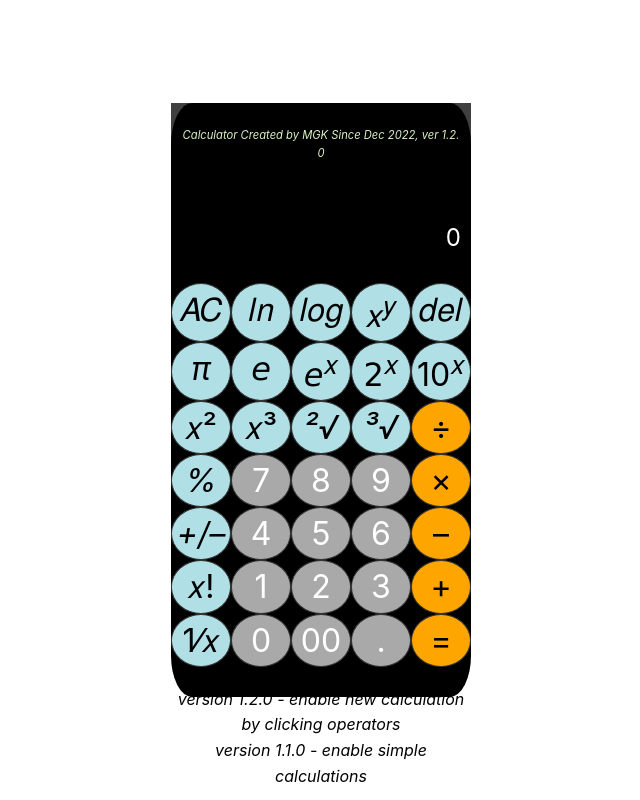
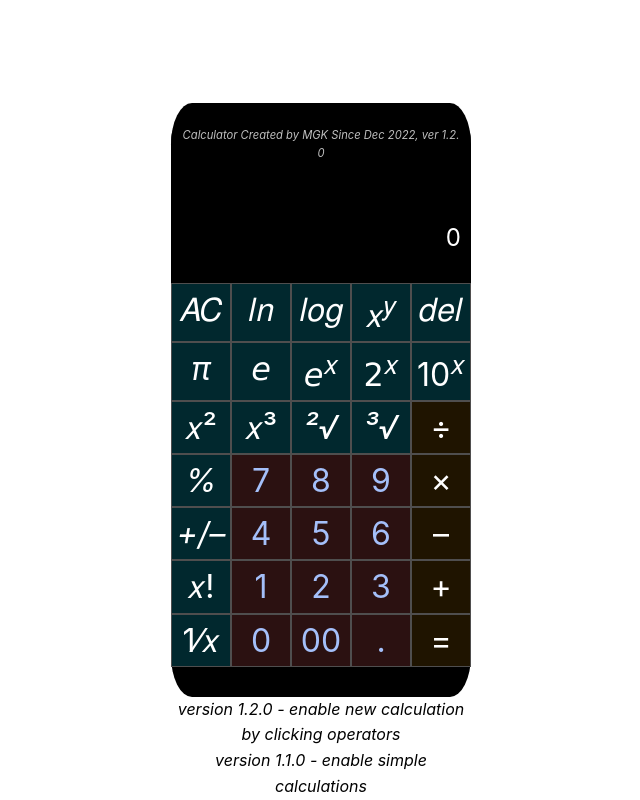
Before and after one commit to mkim245/vue-calculator, a Vue app: page / in a window 1280 px wide. Shown: the whole page, without its empty margins (169-809 px from the left). Built offline with nearby package versions, Linux system fonts and the light colour scheme.

Commit message:
fix error, 3 should not be 30. when click dot

```diff
--- a/src/components/Calculator.vue
+++ b/src/components/Calculator.vue
@@ -23,7 +23,7 @@ export default {
         : !this.sign();
     },
     percent() {
-      this.current = this.current.charAt(0) !== '' && !(this.current.charAt(0) === '-' && this.current.charAt(1) === '') && !this.current.includes('+') && this.current.charAt(this.current.length-1) !=='-' && !this.current.includes('÷') && !this.current.includes('x') && !this.current.includes('^')
+      this.current = this.current.charAt(0) !== '' && !(this.current.charAt(0) === '-' && this.current.charAt(1) === '') && !this.current.includes('+') && this.current.charAt(this.current.length - 1) !== '-' && !this.current.includes('÷') && !this.current.includes('x') && !this.current.includes('^')
         ? `${Math.round(10000000000 * (parseFloat(parseFloat(this.current) / 100))) / 10000000000}`
         : `${this.current}`;
       this.newcal = true;
@@ -46,8 +46,10 @@ export default {
     },
     dot() {
       if (this.current.indexOf('.') === -1 && !(this.current.charAt(0) === '-' && this.current.charAt(1) === '')) {
-        this.append(this.current === '' || this.current.includes('+') || this.current.charAt(this.current.length-1) !=='-' || this.current.includes('÷') || this.current.includes('x') || this.current.includes('^') || this.newcal === true
-          ? '0.'
+        this.append(this.current === '' || this.current.includes('+') || this.current.charAt(this.current.length - 1) !== '-' || this.current.includes('÷') || this.current.includes('x') || this.current.includes('^') || this.newcal === true
+          ? this.current.charAt(0) !== "0" //prevent adding zero when click dot i.e. 3. -> 30.
+            ? '.'
+            : '0.'
           : '.');
       }
     },
@@ -68,61 +70,61 @@ export default {
       this.operatorClicked = true;
     },
     logarithm() {
-      this.current = this.current.charAt(0) !== '' && !(this.current.charAt(0) === '-' && this.current.charAt(1) === '') && !this.current.includes('+') && this.current.charAt(this.current.length-1) !=='-' && !this.current.includes('÷') && !this.current.includes('x') && !this.current.includes('^')
+      this.current = this.current.charAt(0) !== '' && !(this.current.charAt(0) === '-' && this.current.charAt(1) === '') && !this.current.includes('+') && this.current.charAt(this.current.length - 1) !== '-' && !this.current.includes('÷') && !this.current.includes('x') && !this.current.includes('^')
         ? `${Math.round(10000000000 * Math.log(parseFloat(this.current))) / 10000000000}`
         : `${this.current}`;
       this.newcal = true;
     },
     logarithm10() {
-      this.current = this.current.charAt(0) !== '' && !(this.current.charAt(0) === '-' && this.current.charAt(1) === '') && !this.current.includes('+') && this.current.charAt(this.current.length-1) !=='-' && !this.current.includes('÷') && !this.current.includes('x') && !this.current.includes('^')
+      this.current = this.current.charAt(0) !== '' && !(this.current.charAt(0) === '-' && this.current.charAt(1) === '') && !this.current.includes('+') && this.current.charAt(this.current.length - 1) !== '-' && !this.current.includes('÷') && !this.current.includes('x') && !this.current.includes('^')
         ? `${Math.round(10000000000 * Math.log10(parseFloat(this.current))) / 10000000000}`
         : `${this.current}`;
       this.newcal = true;
     },
     sqrt() {
-      this.current = this.current.charAt(0) !== '' && !(this.current.charAt(0) === '-' && this.current.charAt(1) === '') && !this.current.includes('+') && this.current.charAt(this.current.length-1) !=='-' && !this.current.includes('÷') && !this.current.includes('x') && !this.current.includes('^')
+      this.current = this.current.charAt(0) !== '' && !(this.current.charAt(0) === '-' && this.current.charAt(1) === '') && !this.current.includes('+') && this.current.charAt(this.current.length - 1) !== '-' && !this.current.includes('÷') && !this.current.includes('x') && !this.current.includes('^')
         ? `${Math.round(10000000000 * Math.sqrt(parseFloat(this.current))) / 10000000000}`
         : `${this.current}`;
       this.newcal = true;
     },
     cubert() {
-      this.current = this.current.charAt(0) !== '' && !(this.current.charAt(0) === '-' && this.current.charAt(1) === '') && !this.current.includes('+') && this.current.charAt(this.current.length-1) !=='-' && !this.current.includes('÷') && !this.current.includes('x') && !this.current.includes('^')
+      this.current = this.current.charAt(0) !== '' && !(this.current.charAt(0) === '-' && this.current.charAt(1) === '') && !this.current.includes('+') && this.current.charAt(this.current.length - 1) !== '-' && !this.current.includes('÷') && !this.current.includes('x') && !this.current.includes('^')
         ? `${Math.round(10000000000 * Math.cbrt(parseFloat(this.current))) / 10000000000}`
         : `${this.current}`;
       this.newcal = true;
     },
     reciprocal() {
-      this.current = this.current.charAt(0) !== '' && !(this.current.charAt(0) === '-' && this.current.charAt(1) === '') && !this.current.includes('+') && this.current.charAt(this.current.length-1) !=='-' && !this.current.includes('÷') && !this.current.includes('x') && !this.current.includes('^')
+      this.current = this.current.charAt(0) !== '' && !(this.current.charAt(0) === '-' && this.current.charAt(1) === '') && !this.current.includes('+') && this.current.charAt(this.current.length - 1) !== '-' && !this.current.includes('÷') && !this.current.includes('x') && !this.current.includes('^')
         ? `${Math.round(10000000000 / (parseFloat(this.current))) / 10000000000}`
         : `${this.current}`;
       this.newcal = true;
     },
     power2() {
-      this.current = this.current.charAt(0) !== '' && !(this.current.charAt(0) === '-' && this.current.charAt(1) === '') && !this.current.includes('+') && this.current.charAt(this.current.length-1) !=='-' && !this.current.includes('÷') && !this.current.includes('x') && !this.current.includes('^')
+      this.current = this.current.charAt(0) !== '' && !(this.current.charAt(0) === '-' && this.current.charAt(1) === '') && !this.current.includes('+') && this.current.charAt(this.current.length - 1) !== '-' && !this.current.includes('÷') && !this.current.includes('x') && !this.current.includes('^')
         ? (`${Math.round(10000000000 * parseFloat(this.current * this.current)) / 10000000000}`)
         : `${this.current}`;
       this.newcal = true;
     },
     cubicX() {
-      this.current = this.current.charAt(0) !== '' && !(this.current.charAt(0) === '-' && this.current.charAt(1) === '') && !this.current.includes('+') && this.current.charAt(this.current.length-1) !=='-' && !this.current.includes('÷') && !this.current.includes('x') && !this.current.includes('^')
+      this.current = this.current.charAt(0) !== '' && !(this.current.charAt(0) === '-' && this.current.charAt(1) === '') && !this.current.includes('+') && this.current.charAt(this.current.length - 1) !== '-' && !this.current.includes('÷') && !this.current.includes('x') && !this.current.includes('^')
         ? (`${Math.round(10000000000 * parseFloat(this.current * this.current * this.current)) / 10000000000}`)
         : `${this.current}`;
       this.newcal = true;
     },
     epowerX() {
-      this.current = this.current.charAt(0) !== '' && !(this.current.charAt(0) === '-' && this.current.charAt(1) === '') && !this.current.includes('+') && this.current.charAt(this.current.length-1) !=='-' && !this.current.includes('÷') && !this.current.includes('x') && !this.current.includes('^')
+      this.current = this.current.charAt(0) !== '' && !(this.current.charAt(0) === '-' && this.current.charAt(1) === '') && !this.current.includes('+') && this.current.charAt(this.current.length - 1) !== '-' && !this.current.includes('÷') && !this.current.includes('x') && !this.current.includes('^')
         ? `${Math.round(10000000000 * parseFloat(Math.pow(2.7182818284590452353602874713527, this.current))) / 10000000000}`
         : `${this.current}`;
       this.newcal = true;
     },
     twopowerX() {
-      this.current = this.current.charAt(0) !== '' && !(this.current.charAt(0) === '-' && this.current.charAt(1) === '') && !this.current.includes('+') && this.current.charAt(this.current.length-1) !=='-' && !this.current.includes('÷') && !this.current.includes('x') && !this.current.includes('^')
+      this.current = this.current.charAt(0) !== '' && !(this.current.charAt(0) === '-' && this.current.charAt(1) === '') && !this.current.includes('+') && this.current.charAt(this.current.length - 1) !== '-' && !this.current.includes('÷') && !this.current.includes('x') && !this.current.includes('^')
         ? `${Math.round(10000000000 * parseFloat(Math.pow(2, this.current))) / 10000000000}`
         : `${this.current}`;
       this.newcal = true;
     },
     tenpower() {
-      this.current = this.current.charAt(0) !== '' && !(this.current.charAt(0) === '-' && this.current.charAt(1) === '') && !this.current.includes('+') && this.current.charAt(this.current.length-1) !=='-' && !this.current.includes('÷') && !this.current.includes('x') && !this.current.includes('^')
+      this.current = this.current.charAt(0) !== '' && !(this.current.charAt(0) === '-' && this.current.charAt(1) === '') && !this.current.includes('+') && this.current.charAt(this.current.length - 1) !== '-' && !this.current.includes('÷') && !this.current.includes('x') && !this.current.includes('^')
         ? `${Math.round(10000000000 * parseFloat(Math.pow(10, this.current))) / 10000000000}`
         : `${this.current}`;
       this.newcal = true;
@@ -139,7 +141,7 @@ export default {
       }
     },
     factorial() {
-      this.current = this.current.charAt(0) !== '' && this.current.charAt(0) !== '-' && !(this.current.charAt(0) === '-' && this.current.charAt(1) === '') && !this.current.includes('+') && this.current.charAt(this.current.length-1) !=='-' && !this.current.includes('÷') && !this.current.includes('x') && !this.current.includes('^') && (parseFloat(this.current) % 2 === 0 || parseFloat(this.current) % 2 === 1)
+      this.current = this.current.charAt(0) !== '' && this.current.charAt(0) !== '-' && !(this.current.charAt(0) === '-' && this.current.charAt(1) === '') && !this.current.includes('+') && this.current.charAt(this.current.length - 1) !== '-' && !this.current.includes('÷') && !this.current.includes('x') && !this.current.includes('^') && (parseFloat(this.current) % 2 === 0 || parseFloat(this.current) % 2 === 1)
         ? `${Math.round(10000000000 * this.factorialCal(parseFloat(this.current))) / 10000000000}`
         : `${this.current}`;
       this.newcal = true;
@@ -274,7 +276,7 @@ export default {
     <div @click="dot" class="btn">.</div>
     <div @click="equal" class="btn operator">=</div>
     <div class="comments">
-      <p>{{ 'version 1.2.0 - enable new calculation by clicking operators'}}</p>
+      <p>{{ 'version 1.2.0 - enable new calculation by clicking operators' }}</p>
       <p>{{ 'version 1.1.0 - enable simple calculations' }}</p>
     </div>
   </div>
@@ -298,7 +300,7 @@ export default {
 .display {
   grid-row: 1 / 7;
   color: white;
-  /* border-radius: 5%; */
+  border-radius: 20%;
   grid-column: 1 / -1;
   background-color: rgba(0, 0, 0, .75);
   display: flex;
@@ -313,7 +315,6 @@ export default {
 .display .title {
   color: rgba(255, 255, 255, .75);
   font-size: 0.7rem;
-  color: rgb(219, 243, 195);
   font-style: italic;
   height: 10px;
 }
@@ -343,7 +344,7 @@ export default {
 }
 
 .calculator .comments {
-  margin-top: 20px;
+  padding-top: 30px;
   grid-column: 1 / -1;
   color: rgba(255, 255, 255, .75);
   font-size: 1rem;
@@ -351,28 +352,39 @@ export default {
   font-style: italic;
   height: 10px;
 }
+
 .btn {
   cursor: pointer;
-  background-color: darkgrey;
-  color: white;
-  border: 1px solid #333;
-  border-radius: 60%;
+  background-color: rgb(43, 17, 17);
+  color: rgb(164, 191, 249);
+  border: 1.5px solid rgb(79, 78, 78);
+  /* border-radius: 60%; */
   text-align: center;
   font-size: 2rem;
 }
 
 .btn:hover {
-  background-color: rgba(255, 255, 255, .9);
+  background-color: white;
+  color: black
 }
 
 .operator {
-  background-color: orange;
-  color: black;
+  background-color: rgb(31, 20, 0);
+  color: white;
+}
+
+.operator:hover {
+  background-color: white;
+  color: rgb(31, 20, 0)
 }
 
 .function {
-  background-color: powderblue;
-  color: black;
+  background-color: rgb(1, 40, 46);
+  color: white;
 }
 
+.function:hover {
+  background-color: grey;
+  color: black
+}
 </style>
```
